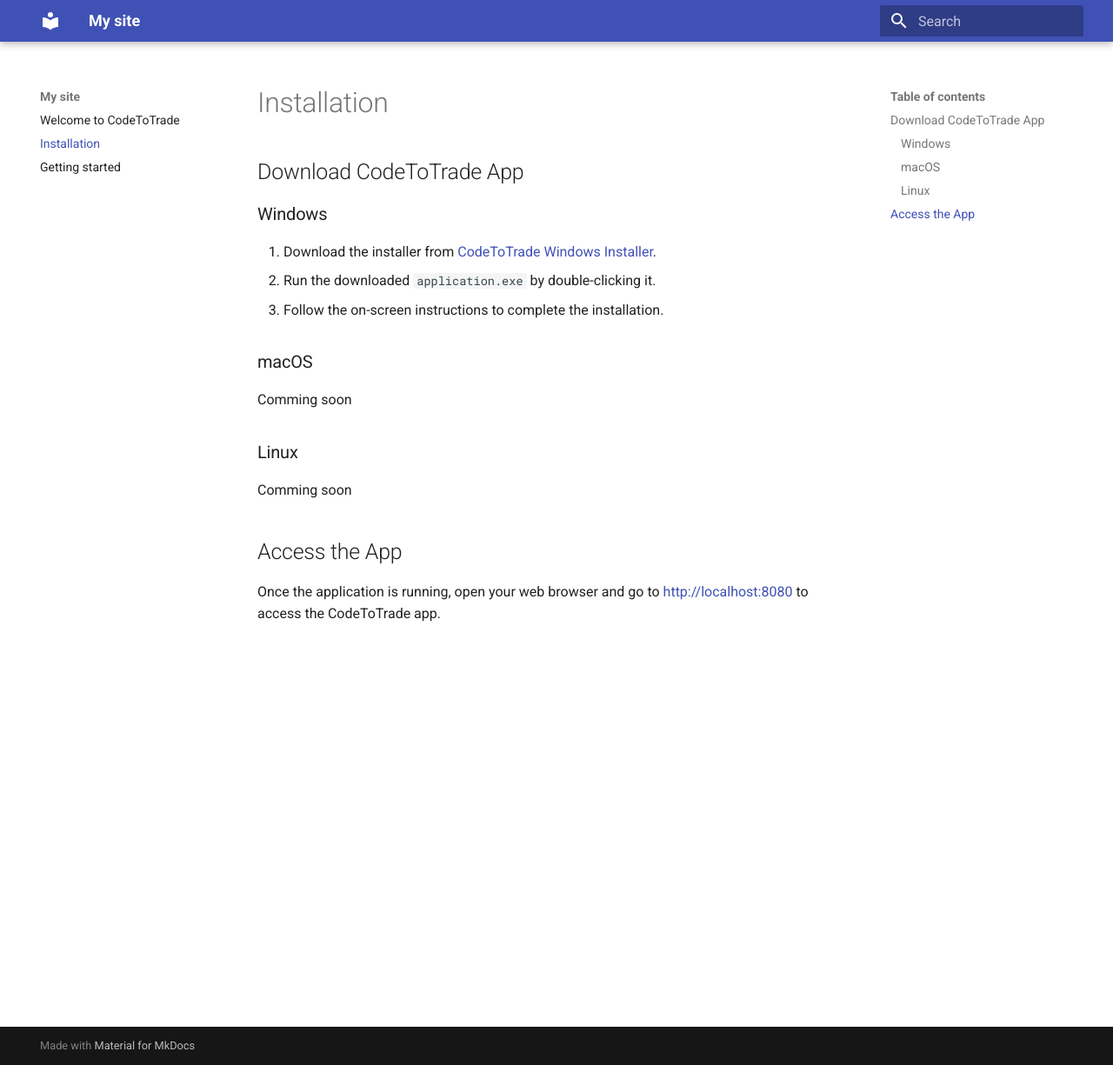
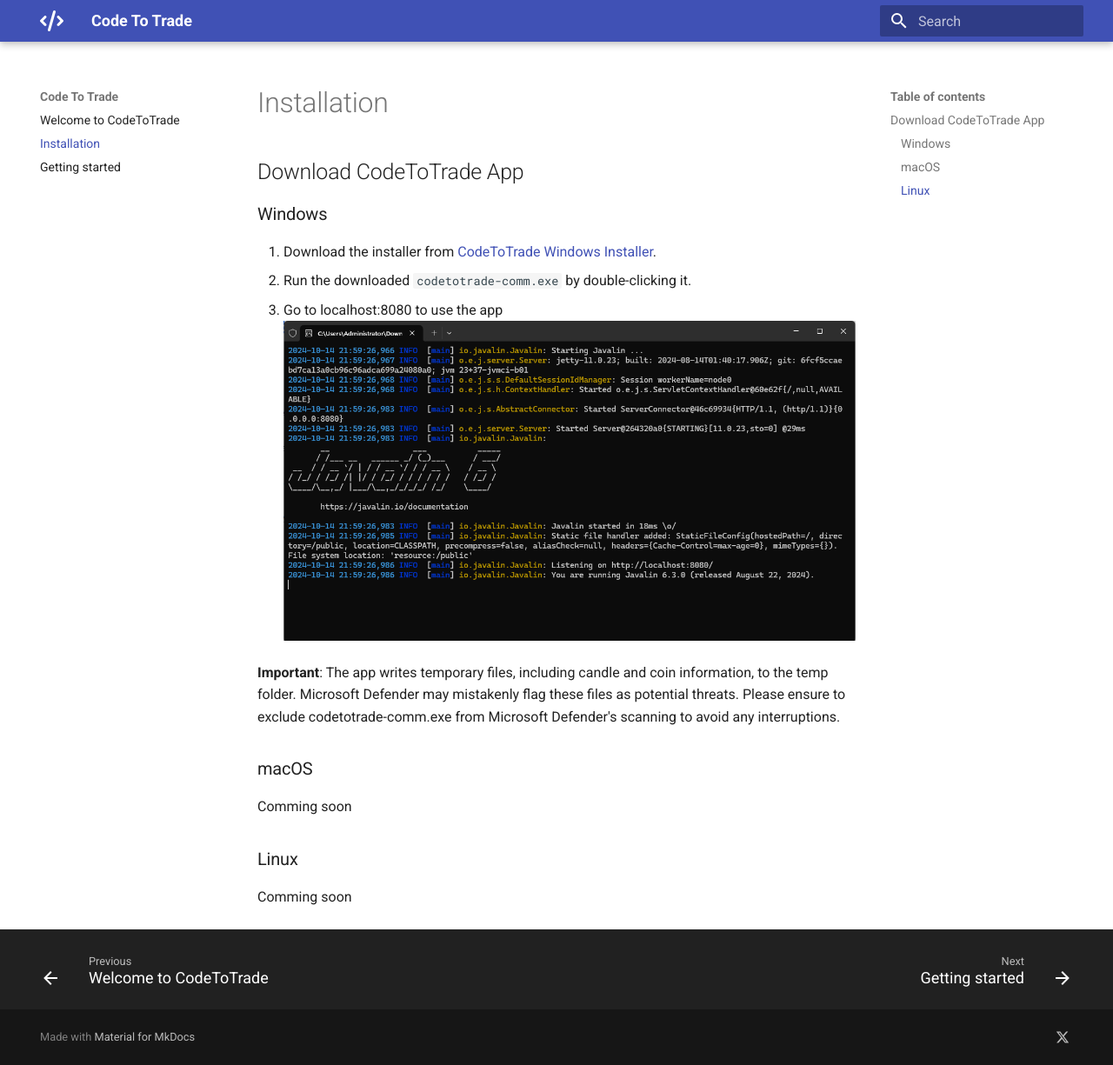
Before and after one commit to truongnhukhang/codetotrade-docs, an MkDocs documentation site: the page built from docs/Installation.md, in a window 1280 px wide and 1225 px high. Shown: the whole window at 87% size. Built offline with MkDocs 1.6.1 and Material for MkDocs 9.7.7, drawn with Linux system fonts in a browser that asks for light colours.

Commit message:
window installation

```diff
--- a/docs/Installation.md
+++ b/docs/Installation.md
@@ -4,10 +4,12 @@
 
 ### Windows
 
-1. Download the installer from [CodeToTrade Windows Installer](https://storage.codetotrade.app/codetotrade.v1.rar).
-2. Run the downloaded `application.exe` by double-clicking it.
-3. Follow the on-screen instructions to complete the installation.
+1. Download the installer from [CodeToTrade Windows Installer](https://codetotrade.app/).
+2. Run the downloaded `codetotrade-comm.exe` by double-clicking it.
+3. Go to localhost:8080 to use the app
+![App Screenshot](assets/images//app-1.png)
 
+**Important**: The app writes temporary files, including candle and coin information, to the temp folder. Microsoft Defender may mistakenly flag these files as potential threats. Please ensure to exclude codetotrade-comm.exe from Microsoft Defender's scanning to avoid any interruptions.
 ### macOS
 
 Comming soon
@@ -15,7 +17,3 @@ Comming soon
 ### Linux
 
 Comming soon
-
-## Access the App
-
-Once the application is running, open your web browser and go to [http://localhost:8080](http://localhost:8080) to access the CodeToTrade app.
--- a/mkdocs.yml
+++ b/mkdocs.yml
@@ -1,7 +1,26 @@
-site_name: My site
+site_name: Code To Trade
 site_url: https://docs.codetotrade.app
 theme:
   name: material
+  icon:
+    logo: fontawesome/solid/code
+  favicon: fontawesome/solid/code
+  features:
+    - navigation.expand
+    - navigation.path
+    - navigation.footer
+extra:
+  homepage: https://codetotrade.app
+  consent:
+    title: Cookie consent
+    description: >-
+      We use cookies to recognize your repeated visits and preferences, as well
+      as to measure the effectiveness of our documentation and whether users
+      find what they're searching for. With your consent, you're helping us to
+      make our documentation better.
+  social:
+    - icon: fontawesome/brands/x-twitter
+      link: https://x.com/codetotradeapp
 markdown_extensions:
   - def_list
   - pymdownx.tasklist:
@@ -13,3 +32,5 @@ markdown_extensions:
   - pymdownx.inlinehilite
   - pymdownx.snippets
   - pymdownx.superfences
+  - attr_list
+  - md_in_html
```
Also changed, not shown: docs/assets/images/app-1.png (added), docs/assets/images/logo-white.png (added), docs/assets/images/logo.png (added).
